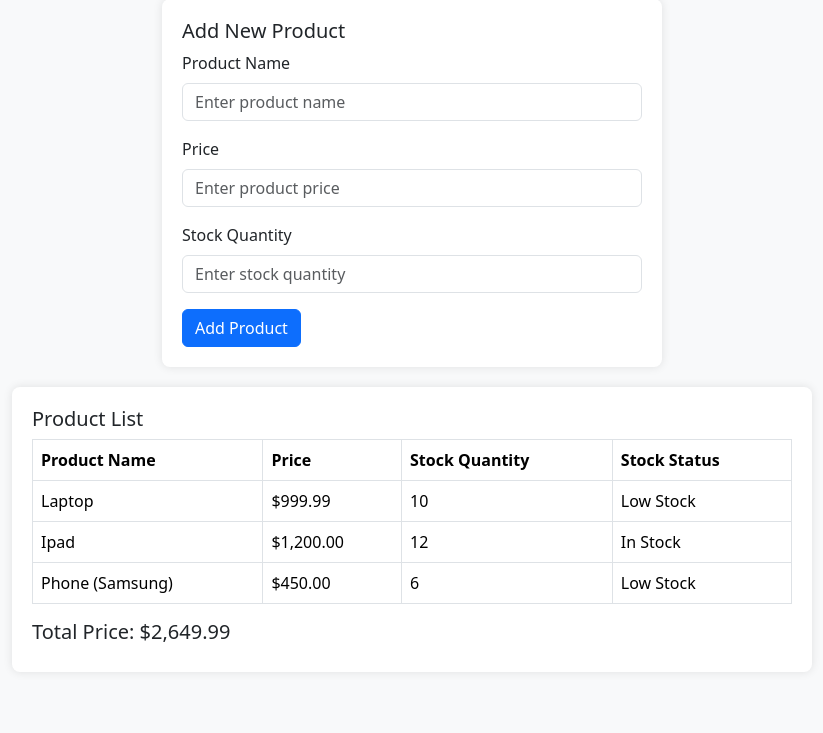
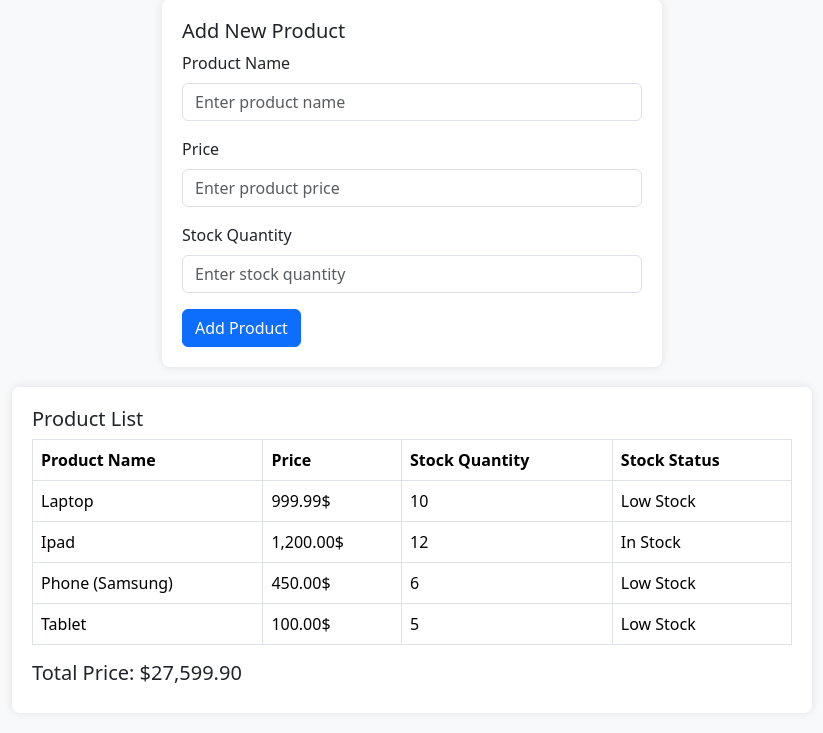
Before and after one commit to rothasam/Rean-PHP, a PHP site: page / in a window 1280 px wide. Shown: the part 73-806 px from the top of the page, without its empty margins (228-1051 px from the left). Before the commit the page ends 715 px from the top, so only its background shows below. Run offline with PHP 8.4, Linux system fonts and the light colour scheme.

Commit message:
update practice 4 json

```diff
--- a/Lomhat/Tea-Vireak/practice-array.test/practice-4/api/products.json
+++ b/Lomhat/Tea-Vireak/practice-array.test/practice-4/api/products.json
@@ -1,5 +1 @@
-{
-  "Laptop": { "price": 999.99, "stock": 10 },
-  "Ipad": { "price": 1200, "stock": 12 },
-  "Phone (Samsung)": { "price": 450, "stock": 6 }
-}
+{"Laptop":{"price":999.99,"stock":10},"Ipad":{"price":1200,"stock":12},"Phone (Samsung)":{"price":450,"stock":6},"Tablet":{"price":100,"stock":5}}
--- a/Lomhat/Tea-Vireak/practice-array.test/practice-4/index.php
+++ b/Lomhat/Tea-Vireak/practice-array.test/practice-4/index.php
@@ -1,13 +1,21 @@
 <?php
+function get_products($file){
+    $result = [];  // empty array
+    if(file_exists($file)){
+        $result = json_decode(file_get_contents($file), true); // return in associative array
+    }
+    return $result;  // return empty array
+}
 
 $file = './api/products.json';
-$products = json_decode(file_get_contents($file), true);  // return in associative array
+$products = get_products($file);
 $totalPrice = 0;
 
 // Check if the form is submitted
 if ($_SERVER["REQUEST_METHOD"] == "POST") {
     // get the data input
-    $name = htmlspecialchars($_POST['productName']);  // converting special characters (like tag) into plain text
+    $name = htmlspecialchars($_POST['productName']);  // converting special characters (like tag) into plain text.
+                                                    // prevent user from entering sql command
     $price = floatval($_POST["price"]);
     $stock = intval($_POST["stock"]);
 
@@ -40,7 +48,7 @@ function calculateTotalPrice($products)
 {
     $total = 0;
     foreach($products as $product){
-        $total += $product['price'];
+        $total += $product['price'] * $product['stock'];
     }
     return $total;
 }
@@ -119,7 +127,7 @@ $totalPrice = calculateTotalPrice($products)
                 <?php foreach ($products as $key => $values){ ?>
                 <tr>
                     <td><?= htmlspecialchars($key) ?></td>
-                    <td>$<?= number_format($values['price'], 2) ?></td>
+                    <td><?= number_format($values['price'], 2) ?>$</td>
                     <td><?= $values['stock'] ?></td>
                     <td><?= getStockStatus($values['stock']) ?></td>
                 </tr>
```
